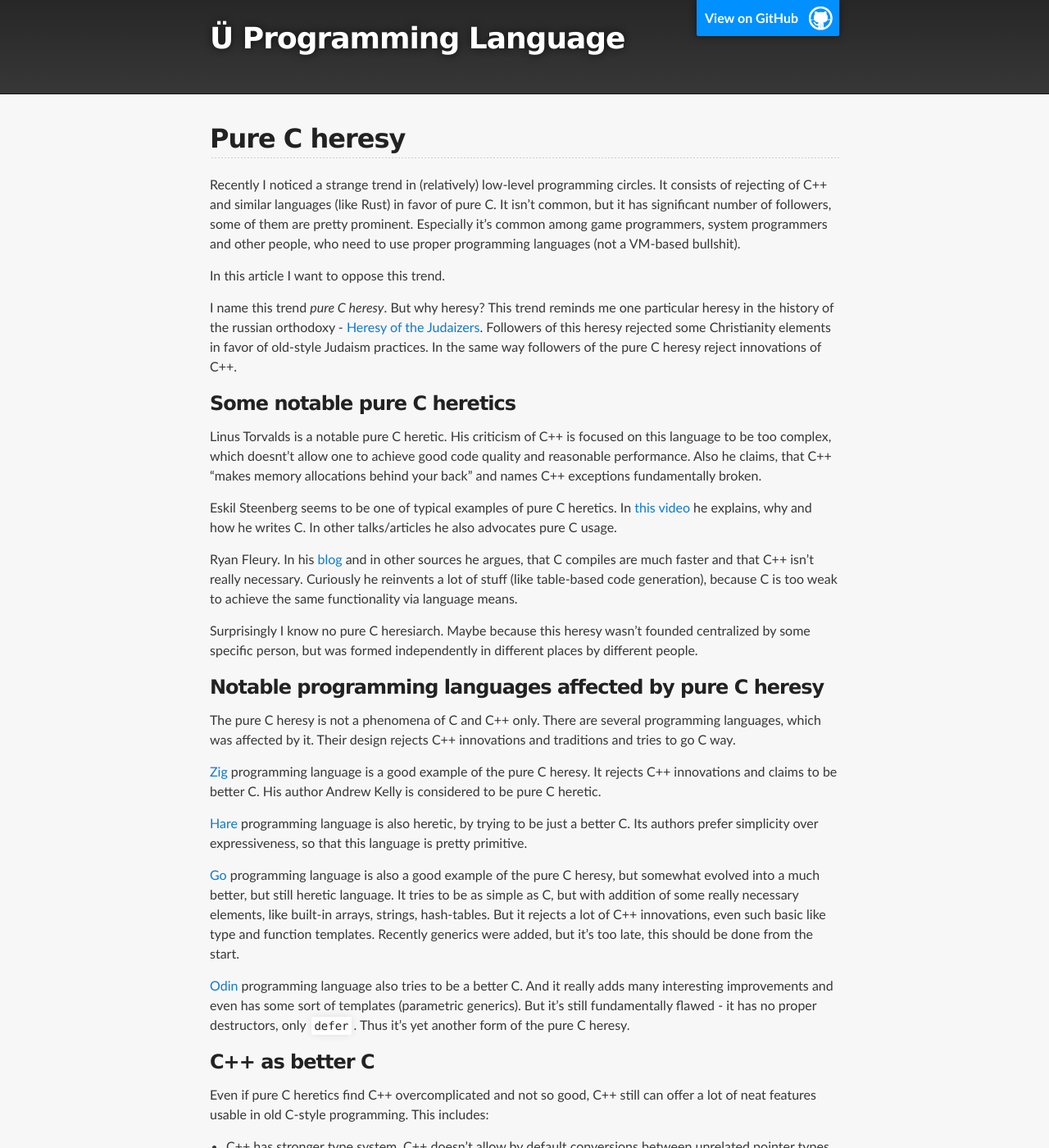
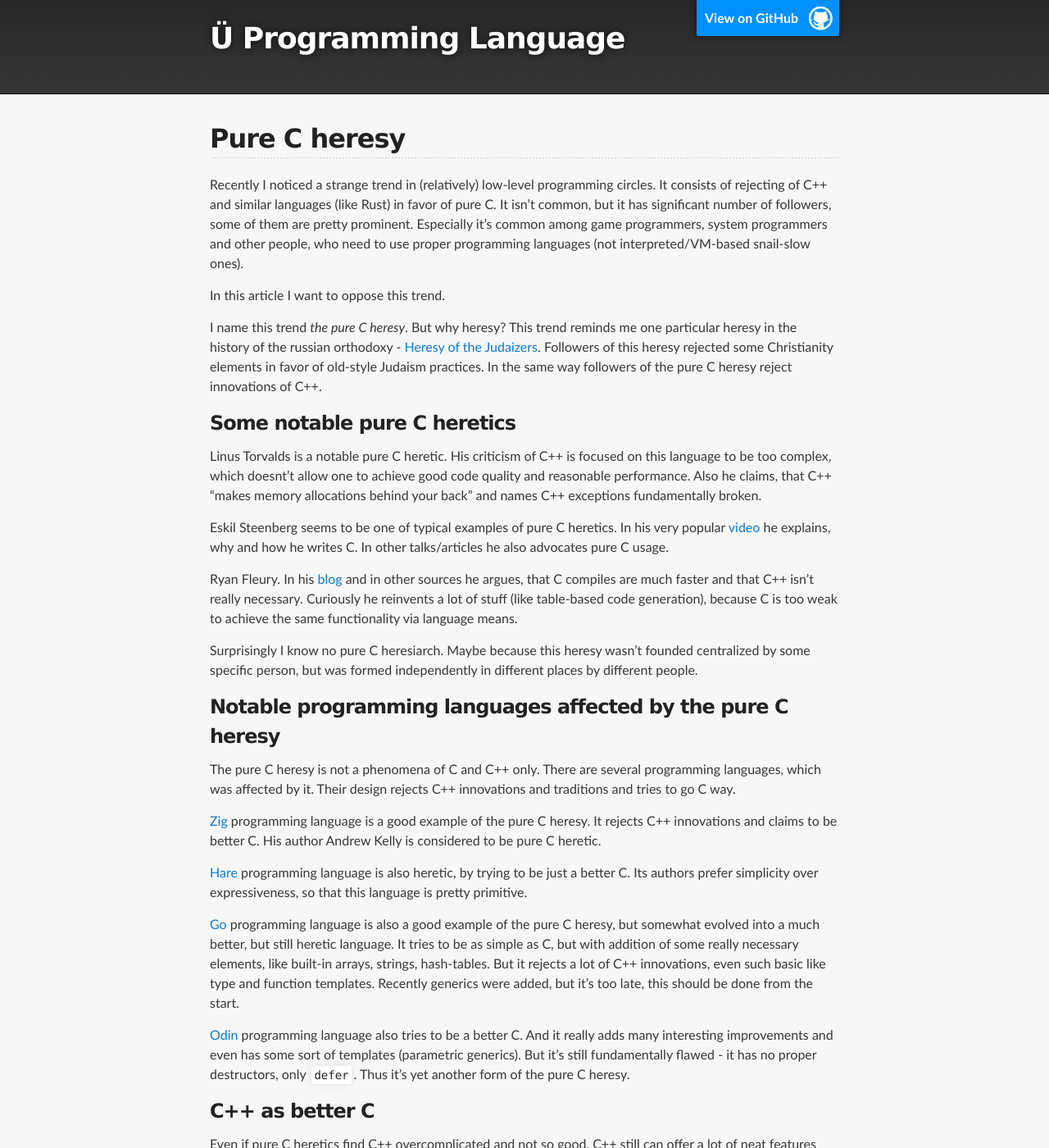
Before and after one commit to Panzerschrek/U-00DC-Sprache-site, a Jekyll site: the page built from _posts/2025-07-16-c-heresy.md, in a window 1280 px wide and 1400 px high. Shown: the whole window at 82% size. Built offline with Jekyll 4.4.1, drawn with Linux system fonts in a browser that asks for light colours; our own code applies the rules of GitHub Pages for plain Markdown files; some of the changed text lies outside the part shown.

Commit message:
Neboljšijre pravki statji.

```diff
--- a/_posts/2025-07-16-c-heresy.md
+++ b/_posts/2025-07-16-c-heresy.md
@@ -7,11 +7,11 @@ title: Pure C heresy
 Recently I noticed a strange trend in (relatively) low-level programming circles.
 It consists of rejecting of C++ and similar languages (like Rust) in favor of pure C.
 It isn't common, but it has significant number of followers, some of them are pretty prominent.
-Especially it's common among game programmers, system programmers and other people, who need to use proper programming languages (not a VM-based bullshit).
+Especially it's common among game programmers, system programmers and other people, who need to use proper programming languages (not interpreted/VM-based snail-slow ones).
 
 In this article I want to oppose this trend.
 
-I name this trend _pure C heresy_.
+I name this trend _the pure C heresy_.
 But why heresy?
 This trend reminds me one particular heresy in the history of the russian orthodoxy - [Heresy of the Judaizers](https://en.wikipedia.org/wiki/Heresy_of_the_Judaizers).
 Followers of this heresy rejected some Christianity elements in favor of old-style Judaism practices.
@@ -25,7 +25,7 @@ His criticism of C++ is focused on this language to be too complex, which doesnt
 Also he claims, that C++ "makes memory allocations behind your back" and names C++ exceptions fundamentally broken.
 
 Eskil Steenberg seems to be one of typical examples of pure C heretics.
-In [this video](https://www.youtube.com/watch?v=443UNeGrFoM) he explains, why and how he writes C.
+In his very popular [video](https://www.youtube.com/watch?v=443UNeGrFoM) he explains, why and how he writes C.
 In other talks/articles he also advocates pure C usage.
 
 Ryan Fleury.
@@ -36,7 +36,7 @@ Surprisingly I know no pure C heresiarch.
 Maybe because this heresy wasn't founded centralized by some specific person, but was formed independently in different places by different people.
 
 
-### Notable programming languages affected by pure C heresy
+### Notable programming languages affected by the pure C heresy
 
 The pure C heresy is not a phenomena of C and C++ only.
 There are several programming languages, which was affected by it.
```
Also changed, not shown: other parts of _posts/2025-07-16-c-heresy.md (+2 -2 lines).
